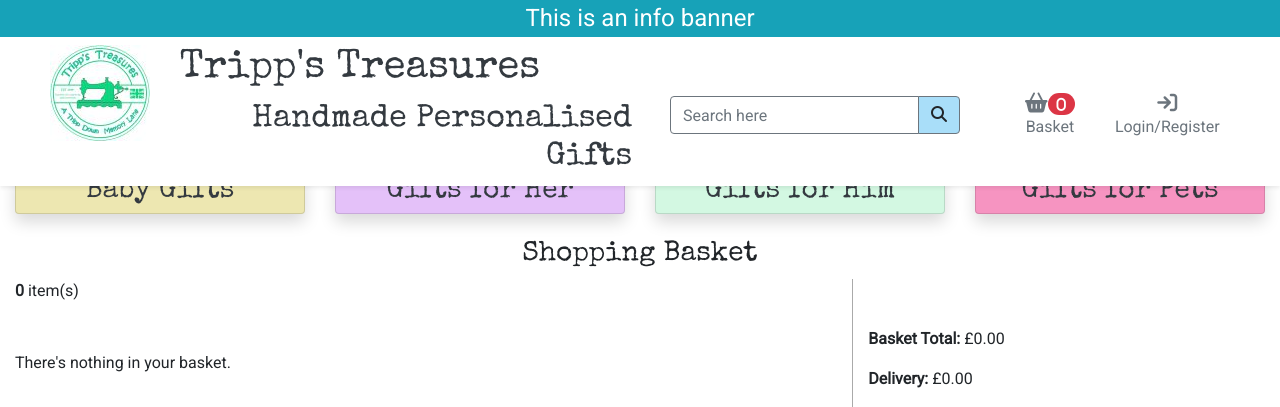
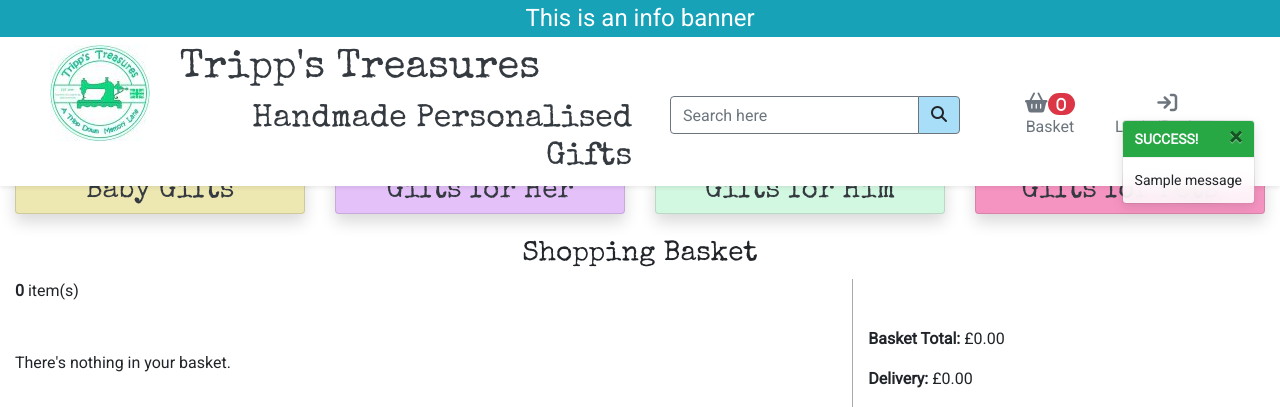
Before and after one commit to mwarddev/tripps_treasures, a Django app: page /basket/ in a window 1280 px wide. Shown: the top 407 px of the page. Run offline with Django 3.2, Linux system fonts and the light colour scheme; tables that the repository leaves empty hold one stand-in row (values such as "Sample post"); one stand-in notice (Sample message) is shown; some libraries are stand-ins or nearby versions.

Commit message:
Add Bootstrap toasts messages

```diff
--- a/basket/templates/basket/basket.html
+++ b/basket/templates/basket/basket.html
@@ -41,7 +41,7 @@
                                         {% csrf_token %}
                                         <div class="container d-flex p-0">
                                             <p class="d-inline pr-2"><strong>Qty:</strong></p>
-                                            <input type="number" name="treasure_qty" value="{{ item.quantity }}" min="0"
+                                            <input type="number" name="treasure_qty" value="{{ item.quantity }}" min="1"
                                                 max="99" class="form-control-sm qty-input border-secondary mr-5"
                                                 id="id_qty_{{ item.treasure_id }}">
                                         </div>
--- a/basket/views.py
+++ b/basket/views.py
@@ -1,4 +1,6 @@
-from django.shortcuts import render, redirect, get_object_or_404, reverse, HttpResponse
+from django.shortcuts import (
+    render, redirect, get_object_or_404, reverse, HttpResponse)
+from django.contrib import messages
 from treasures.models import Treasure
 
 
@@ -15,8 +17,8 @@ def add_to_basket(request, treasure_id):
     quantity = int(request.POST.get('treasure_qty'))
     redirect_url = request.POST.get('redirect_url')
     size = None
-    customise = 'N/A'
-    personalise = 'N/A'
+    # customise = 'N/A'
+    # personalise = 'N/A'
 
     if 'treasure_size' in request.POST:
         size = request.POST['treasure_size']
@@ -62,6 +64,7 @@ def add_to_basket(request, treasure_id):
             basket[treasure_id] += quantity
         else:
             basket[treasure_id] = quantity
+            messages.success(request, f'{treasure.name} successfully added to your basket.')
 
     request.session['basket'] = basket
     return redirect(redirect_url)
--- a/static/css/style.css
+++ b/static/css/style.css
@@ -87,3 +87,12 @@ a:link {
 .remove-item {
     cursor: pointer;
 }
+
+/* Toasts */
+
+.toast {
+    position: fixed;
+    top: 120px;
+    right: 25px;
+    z-index: 99999999999;
+}
--- a/templates/base.html
+++ b/templates/base.html
@@ -144,13 +144,13 @@
         {% for message in messages %}
         {% with message.level as level %}
         {% if level == 40 %}
-        {% include 'includes/toasts/toast_error.html' %}
+        {% include 'extra_html/toasts/toast_error.html' %}
         {% elif level == 30 %}
-        {% include 'includes/toasts/toast_warning.html' %}
+        {% include 'extra_html/toasts/toast_warning.html' %}
         {% elif level == 25 %}
-        {% include 'includes/toasts/toast_success.html' %}
+        {% include 'extra_html/toasts/toast_success.html' %}
         {% else %}
-        {% include 'includes/toasts/toast_info.html' %}
+        {% include 'extra_html/toasts/toast_info.html' %}
         {% endif %}
         {% endwith %}
         {% endfor %}
@@ -207,9 +207,9 @@
     </footer>
 
     {% block postloadjs %}
-    <!-- <script type="text/javascript">
+    <script type="text/javascript">
         $('.toast').toast('show');
-    </script> -->
+    </script>
     {% endblock %}
 
 </body>
--- /dev/null
+++ b/templates/extra_html/toasts/toast_success.html
@@ -0,0 +1,11 @@
+<div role="alert" aria-live="assertive" aria-atomic="true" class="toast" data-autohide="false">
+    <div class="toast-header bg-success">
+      <strong class="mr-auto text-light">SUCCESS!</strong>
+      <button type="button" class="ml-2 mb-1 close" data-dismiss="toast" aria-label="Close">
+        <span aria-hidden="true">&times;</span>
+      </button>
+    </div>
+    <div class="toast-body">
+      {{ message }}
+    </div>
+  </div>
--- a/tripps_treasures/settings.py
+++ b/tripps_treasures/settings.py
@@ -84,6 +84,8 @@ TEMPLATES = [
         },
     },
 ]
+
+MESSAGE_STORAGE = 'django.contrib.messages.storage.session.SessionStorage'
 
 AUTHENTICATION_BACKENDS = [
     # Needed to login by username in Django admin, regardless of `allauth`
```
Also changed, not shown: templates/extra_html/toasts/toast_error.html (added, +11 -0 lines), templates/extra_html/toasts/toast_info.html (added, +11 -0 lines), templates/extra_html/toasts/toast_warning.html (added, +11 -0 lines), db.sqlite3.
